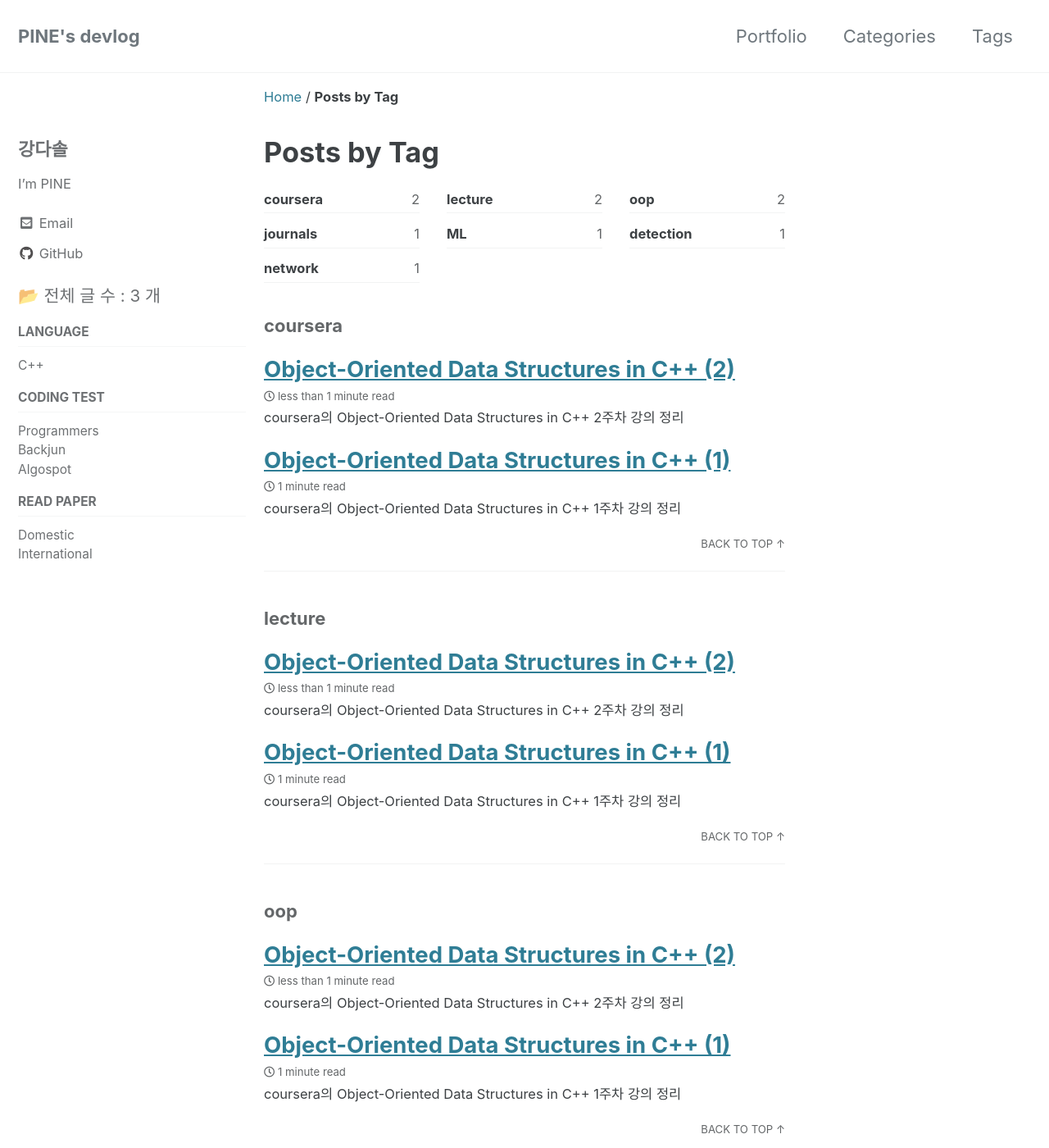
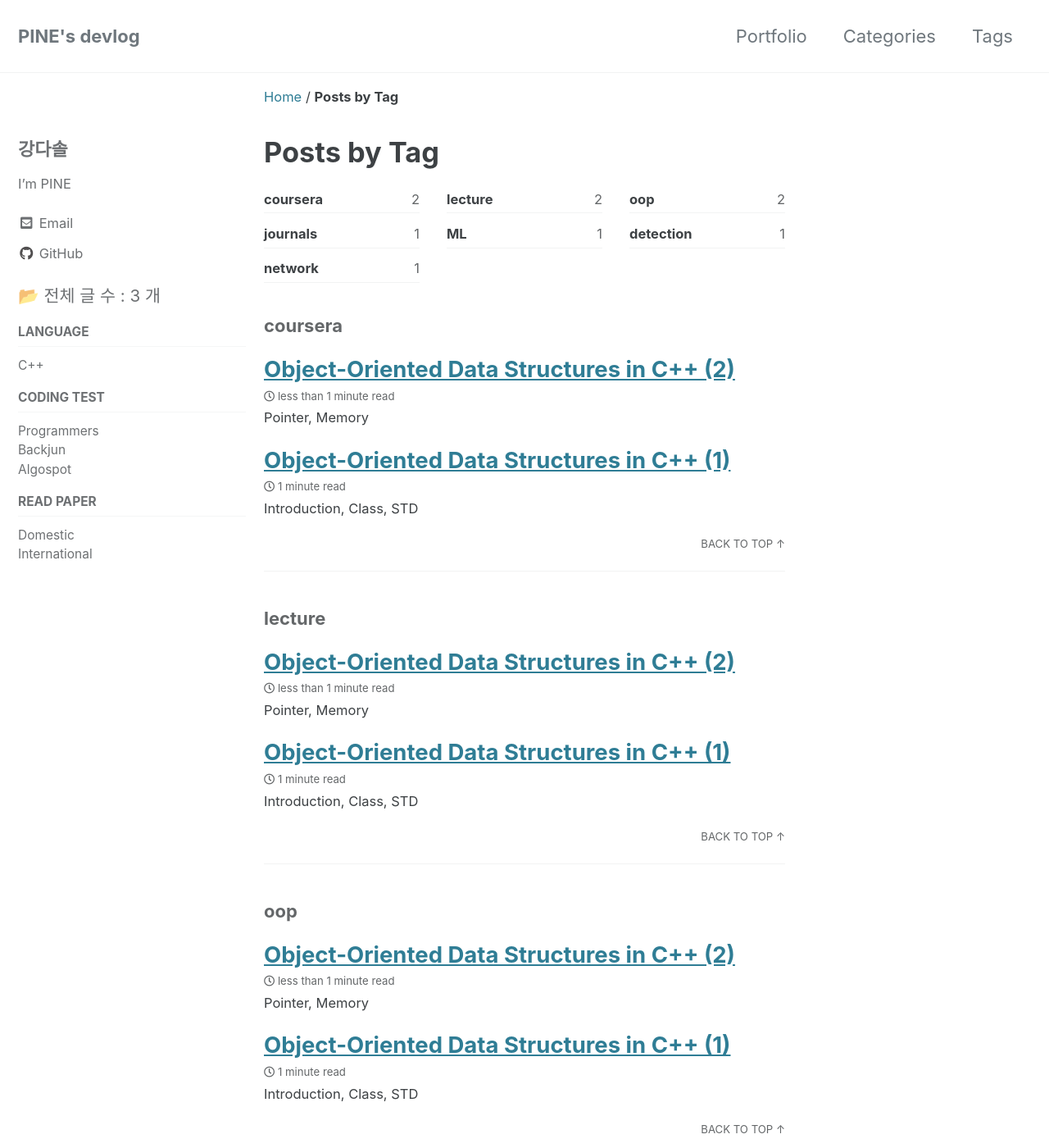
Before and after one commit to pine939/pine939.github.io, a Jekyll site: the page built from _pages/tag-archive.md, in a window 1280 px wide and 1400 px high. Shown: the whole window at 82% size. Built offline with Jekyll 4.4.1, drawn with Linux system fonts in a browser that asks for light colours; cached includes are drawn as plain includes.

Commit message:
포트폴리오 수정, post일부 수정

```diff
--- a/_posts/2021-06-23-coursera_cpp_1.md
+++ b/_posts/2021-06-23-coursera_cpp_1.md
@@ -1,6 +1,6 @@
 ---
 title: "Object-Oriented Data Structures in C++ (1)"
-excerpt: "coursera의 Object-Oriented Data Structures in C++ 1주차 강의 정리"
+excerpt: "Introduction, Class, STD"
 
 categories:
   - 'cpp'
--- a/_posts/2021-07-04-coursera_cpp_2.md
+++ b/_posts/2021-07-04-coursera_cpp_2.md
@@ -1,6 +1,6 @@
 ---
 title: "Object-Oriented Data Structures in C++ (2)"
-excerpt: "coursera의 Object-Oriented Data Structures in C++ 2주차 강의 정리"
+excerpt: "Pointer, Memory"
 
 categories:
   - 'cpp'
```
Also changed, not shown: _portfolio/2019-09-01-wins_esm_agent.md (+1 -1 lines).
